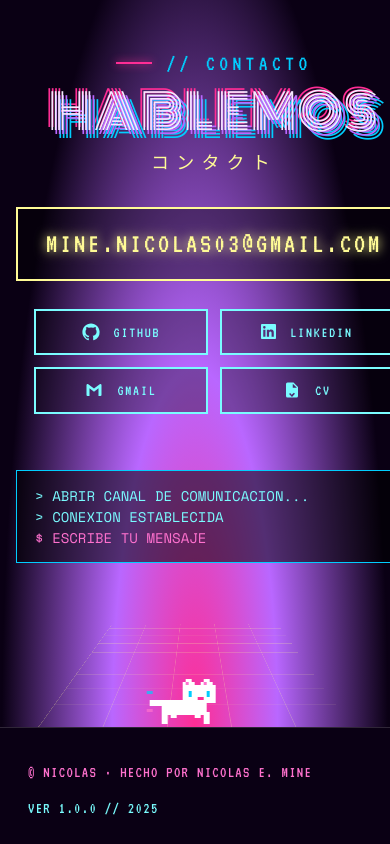
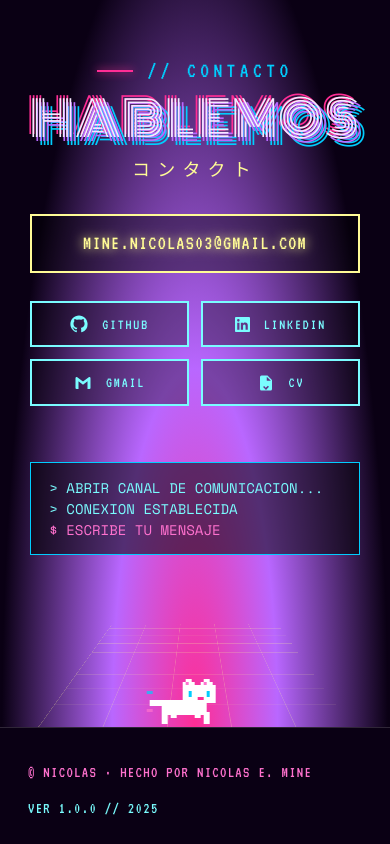
Before and after one commit to nicomine-dev/nicolas-developer, a Next.js app: page / in a window 390 px wide. Shown: the part 7889-8733 px from the top of the page. Built offline with nearby package versions, Linux system fonts and the light colour scheme.

Commit message:
Contact mobile: shrink contact-mail and terminal to socials width
Cap contact-mail and terminal at 360px on mobile to match the social
grid, and tighten contact-mail font-size so the email fits inside the
box.

Co-Authored-By: Claude Opus 4.7 <noreply@anthropic.com>

```diff
--- a/app/globals.css
+++ b/app/globals.css
@@ -1515,6 +1515,13 @@ section.vw-section {
   flex-basis: 17px;
 }
 @media (max-width: 720px) {
+  .contact-mail {
+    max-width: 360px;
+    font-size: clamp(15px, 5.2vw, 26px);
+    letter-spacing: 0.06em;
+    padding: 12px 8px;
+  }
+  .terminal { max-width: 360px; }
   .contact-socials { grid-template-columns: repeat(2, minmax(0, 1fr)); gap: 12px; max-width: 360px; }
   .contact-socials a { font-size: 15px; padding: 10px 12px; gap: 14px; }
   .contact-socials .social-icon { width: 18px; height: 18px; flex-basis: 18px; }
```
